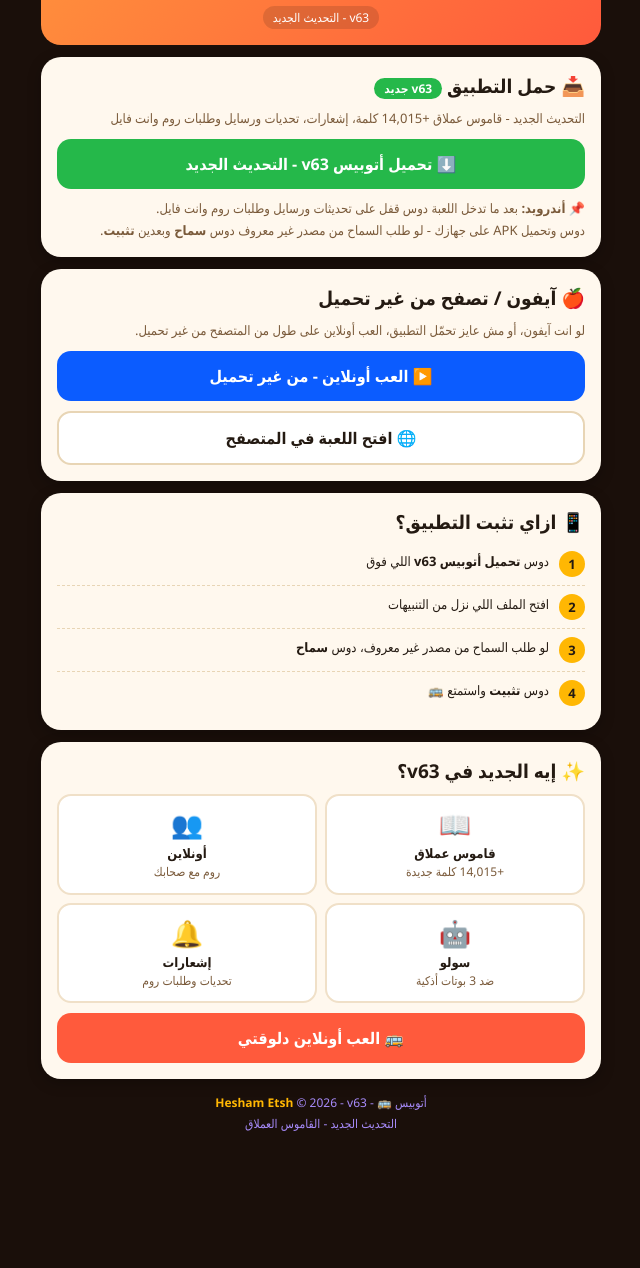
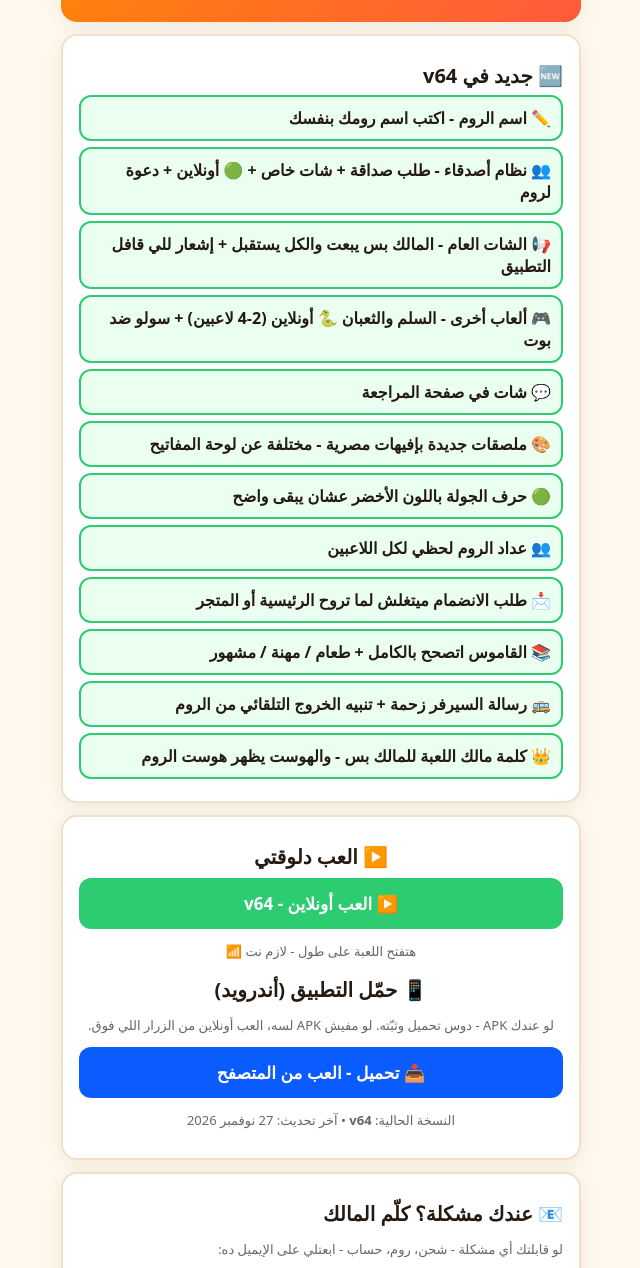
Before and after one commit to hshambdaltwab364-del/autobus-game, a plain HTML site: page index.html in a window 1280 px wide. Shown: the part 174-1442 px from the top of the page, without its empty margins (319-959 px from the left). Before the commit the page ends 1338 px from the top, so only its background shows below. Drawn offline with Linux system fonts and the light colour scheme.

Commit message:
Add files via upload

```diff
--- a/index.html
+++ b/index.html
@@ -1,95 +1,60 @@
 <!DOCTYPE html>
 <html lang="ar" dir="rtl">
 <head>
-<meta charset="UTF-8">
-<meta name="viewport" content="width=device-width, initial-scale=1.0, maximum-scale=1.0, user-scalable=no">
-<title>أتوبيس 🚌 - تحميل اللعبة - v63 التحديث الجديد</title>
-<meta name="description" content="حمّل لعبة أتوبيس v63 - التحديث الجديد - أو العب أونلاين مع صحابك">
-<meta name="theme-color" content="#1a0f0a">
+<meta charset="utf-8">
+<meta name="viewport" content="width=device-width,initial-scale=1">
+<title>أتوبيس الصحاب - v64 - تحميل</title>
 <style>
-*{box-sizing:border-box;margin:0;padding:0}
-body{font-family:'Segoe UI',Tahoma,Arial,sans-serif;background:#1a0f0a;color:#241a12;min-height:100vh;padding:10px 10px 30px;direction:rtl}
-#app{max-width:560px;margin:0 auto}
-.hero{background:linear-gradient(135deg,#ff9a3c,#ff5a3c);color:#fff;border-radius:20px;padding:16px;margin-bottom:12px;text-align:center}
-.hero h1{font-size:32px;line-height:1.2}
-.hero .sub{color:#ffe8d5;font-size:13px;margin-top:4px;line-height:1.6}
-.card{background:#fff8ee;border-radius:20px;padding:16px;margin-bottom:12px;box-shadow:0 4px 14px rgba(0,0,0,.25)}
-.card h2{font-size:19px;margin-bottom:8px}
-.card p{font-size:13px;color:#7a5a3a;line-height:1.7}
-.btn{display:block;width:100%;padding:14px;border:none;border-radius:14px;font-size:16px;font-weight:900;cursor:pointer;margin-top:10px;text-align:center;text-decoration:none}
-.btn:active{transform:scale(.97)}
-.btn-green{background:#25b84a;color:#fff}
-.btn-blue{background:#0b5cff;color:#fff}
-.btn-white{background:#fff;color:#241a12;border:2px solid #e8d5b5}
-.btn-orange{background:#ff5a3c;color:#fff}
-.badge{display:inline-block;background:#ff5a3c;color:#fff;border-radius:20px;padding:2px 10px;font-size:12px;font-weight:900}
-.badge-green{background:#25b84a}
-.small{font-size:12px;color:#7a5a3a;line-height:1.7}
-.steps{list-style:none;margin-top:8px}
-.steps li{display:flex;gap:10px;padding:8px 0;border-bottom:1px dashed #e8d5b5;font-size:13px;line-height:1.6}
-.steps li:last-child{border:none}
-.num{width:26px;height:26px;min-width:26px;border-radius:50%;background:#ffb703;color:#241a12;font-weight:900;display:flex;align-items:center;justify-content:center;font-size:13px}
-.feats{display:grid;grid-template-columns:1fr 1fr;gap:8px;margin-top:10px}
-.feat{background:#fff;border:2px solid #f0e0c8;border-radius:14px;padding:10px;text-align:center}
-.feat div{font-size:26px}
-.feat b{font-size:13px;display:block;margin-top:2px}
-.feat p{font-size:12px}
-.footer{text-align:center;color:#a78bfa;font-size:12px;margin-top:14px;line-height:1.7}
-.footer b{color:#ffb703}
-.version{background:#00000020;color:#fff;border-radius:999px;padding:3px 10px;font-size:12px;display:inline-block;margin-top:6px}
+*{box-sizing:border-box}body{margin:0;font-family:system-ui;background:#fff8ec;color:#241a12;padding:16px}
+.card{background:#fff;border:2px solid #f0e0c8;border-radius:16px;padding:16px;margin:12px auto;max-width:520px;box-shadow:0 4px 20px #00000011}
+h1{font-size:32px;margin:8px 0}h2{font-size:20px;margin:10px 0 6px}
+.btn{display:block;text-align:center;padding:14px;border-radius:12px;font-weight:900;text-decoration:none;margin:8px 0;font-size:17px}
+.btn-green{background:#2ecc71;color:#fff}.btn-blue{background:#0b5cff;color:#fff}.btn-white{background:#fff;border:2px solid #ddd;color:#333}
+.small{font-size:13px;color:#666}.badge{background:#e23b2e;color:#fff;border-radius:999px;padding:2px 8px;font-size:12px}
+.feature{background:#eafff0;border:2px solid #2ecc71;border-radius:12px;padding:10px;margin:6px 0;font-weight:700}
 </style>
 </head>
 <body>
-<div id="app">
-  <div class="hero">
-    <div style="font-size:64px;line-height:1">🚌</div>
-    <h1>أتوبيس 🚌</h1>
-    <p class="sub">لعبة أتوبيس كاملة - العب أونلاين مع صحابك<br>ولد - بنت - جماد - حيوان - نبات - بلاد - طعام - مهنة - مشهور</p>
-    <span class="version">v63 - التحديث الجديد</span>
-  </div>
+<div class="card" style="text-align:center;background:linear-gradient(135deg,#ff8a00,#ff5a3c);color:#fff;border:none">
+<h1>🚌 أتوبيس الصحاب</h1>
+<p>العب أونلاين مع صحابك • v64 🆕</p>
+<p class="small" style="color:#ffe8d5">من صنع Hesham Etsh 👑</p>
+</div>
 
-  <!-- حمل التطبيق - زي اللي في الصورة -->
-  <div class="card">
-    <h2>📥 حمل التطبيق <span class="badge badge-green">v63 جديد</span></h2>
-    <p>التحديث الجديد - قاموس عملاق +14,015 كلمة، إشعارات، تحديات ورسايل وطلبات روم وانت فايل</p>
-    <a class="btn btn-green" href="autobus.apk" download>⬇️ تحميل أتوبيس v63 - التحديث الجديد</a>
-    <p class="small" style="margin-top:8px">📌 <b>أندرويد:</b> بعد ما تدخل اللعبة دوس قفل على تحديثات ورسايل وطلبات روم وانت فايل.<br>دوس وتحميل APK على جهازك - لو طلب السماح من مصدر غير معروف دوس <b>سماح</b> وبعدين <b>تثبيت</b>.</p>
-  </div>
+<div class="card">
+<h2>🆕 جديد في v64</h2>
+<div class="feature">✏️ اسم الروم - اكتب اسم رومك بنفسك</div>
+<div class="feature">👥 نظام أصدقاء - طلب صداقة + شات خاص + 🟢 أونلاين + دعوة لروم</div>
+<div class="feature">📢 الشات العام - المالك بس يبعت والكل يستقبل + إشعار للي قافل التطبيق</div>
+<div class="feature">🎮 ألعاب أخرى - السلم والثعبان 🐍 أونلاين (2-4 لاعبين) + سولو ضد بوت</div>
+<div class="feature">💬 شات في صفحة المراجعة</div>
+<div class="feature">🎨 ملصقات جديدة بإفيهات مصرية - مختلفة عن لوحة المفاتيح</div>
+<div class="feature">🟢 حرف الجولة باللون الأخضر عشان يبقى واضح</div>
+<div class="feature">👥 عداد الروم لحظي لكل اللاعبين</div>
+<div class="feature">📩 طلب الانضمام ميتغلش لما تروح الرئيسية أو المتجر</div>
+<div class="feature">📚 القاموس اتصحح بالكامل + طعام / مهنة / مشهور</div>
+<div class="feature">🚌 رسالة السيرفر زحمة + تنبيه الخروج التلقائي من الروم</div>
+<div class="feature">👑 كلمة مالك اللعبة للمالك بس - والهوست يظهر هوست الروم</div>
+</div>
 
-  <!-- آيفون / من غير تحميل -->
-  <div class="card">
-    <h2>🍎 آيفون / تصفح من غير تحميل</h2>
-    <p>لو انت آيفون، أو مش عايز تحمّل التطبيق، العب أونلاين على طول من المتصفح من غير تحميل.</p>
-    <a class="btn btn-blue" href="play.html">▶️ العب أونلاين - من غير تحميل</a>
-    <a class="btn btn-white" href="play.html">🌐 افتح اللعبة في المتصفح</a>
-  </div>
+<div class="card" style="text-align:center">
+<h2>▶️ العب دلوقتي</h2>
+<a class="btn btn-green" href="play.html">▶️ العب أونلاين - v64</a>
+<p class="small">هتفتح اللعبة على طول - لازم نت 📶</p>
+<h2 style="margin-top:16px">📱 حمّل التطبيق (أندرويد)</h2>
+<p class="small">لو عندك APK - دوس تحميل وثبّته. لو مفيش APK لسه، العب أونلاين من الزرار اللي فوق.</p>
+<a class="btn btn-blue" href="play.html" download>📥 تحميل - العب من المتصفح</a>
+<p class="small">النسخة الحالية: <b>v64</b> • آخر تحديث: 27 نوفمبر 2026</p>
+</div>
 
-  <!-- ازاي تثبت -->
-  <div class="card">
-    <h2>📱 ازاي تثبت التطبيق؟</h2>
-    <ul class="steps">
-      <li><span class="num">1</span><span>دوس <b>تحميل أتوبيس v63</b> اللي فوق</span></li>
-      <li><span class="num">2</span><span>افتح الملف اللي نزل من التنبيهات</span></li>
-      <li><span class="num">3</span><span>لو طلب السماح من مصدر غير معروف، دوس <b>سماح</b></span></li>
-      <li><span class="num">4</span><span>دوس <b>تثبيت</b> واستمتع 🚌</span></li>
-    </ul>
-  </div>
+<div class="card">
+<h2>📧 عندك مشكلة؟ كلّم المالك</h2>
+<p class="small">لو قابلتك أي مشكلة - شحن، روم، حساب - ابعتلي على الإيميل ده:</p>
+<a class="btn btn-blue" href="mailto:hshambdaltwab364@gmail.com">📧 hshambdaltwab364@gmail.com</a>
+</div>
 
-  <div class="card">
-    <h2>✨ إيه الجديد في v63؟</h2>
-    <div class="feats">
-      <div class="feat"><div>📖</div><b>قاموس عملاق</b><p>+14,015 كلمة جديدة</p></div>
-      <div class="feat"><div>👥</div><b>أونلاين</b><p>روم مع صحابك</p></div>
-      <div class="feat"><div>🤖</div><b>سولو</b><p>ضد 3 بوتات أذكية</p></div>
-      <div class="feat"><div>🔔</div><b>إشعارات</b><p>تحديات وطلبات روم</p></div>
-    </div>
-    <a class="btn btn-orange" href="play.html">🚌 العب أونلاين دلوقتي</a>
-  </div>
-
-  <p class="footer">أتوبيس 🚌 - <b>Hesham Etsh</b> © 2026 - v63<br>التحديث الجديد - القاموس العملاق</p>
+<div class="card" style="text-align:center">
+<p class="small">🚌 أتوبيس الصحاب © 2026 - من صنع Hesham Etsh<br>📱 التطبيق مخصص للأندرويد • 🆔 مالك اللعبة: 860328</p>
 </div>
-<script>
-if("serviceWorker" in navigator){ try{ navigator.serviceWorker.register("sw.js"); }catch(e){} }
-</script>
 </body>
 </html>
```
